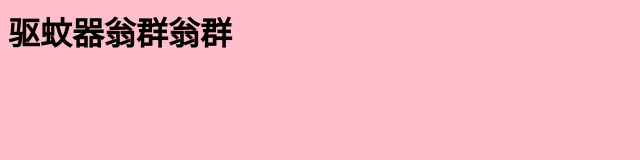
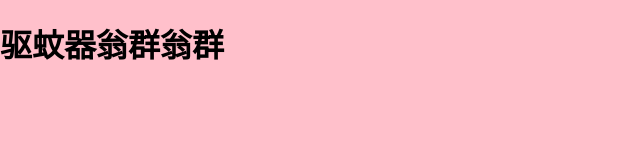
Before and after one commit to xiaodaguan1/newPages, a plain HTML site: page index.html in a window 1280 px wide. Shown: the whole page, without its empty margins (0-640 px from the left). Drawn offline with Linux system fonts and the light colour scheme.

Commit message:
Update index.html

```diff
--- a/index.html
+++ b/index.html
@@ -2,7 +2,7 @@
     <head>
         <title>在线展示页面</title>
     </head>
-    <body style="background:pink;width="1200px";margin:20px auto>
+    <body style="background:pink;width=1200px;margin:20px auto">
         <h1>驱蚊器翁群翁群</h1>
     </body>
 </html>
```
